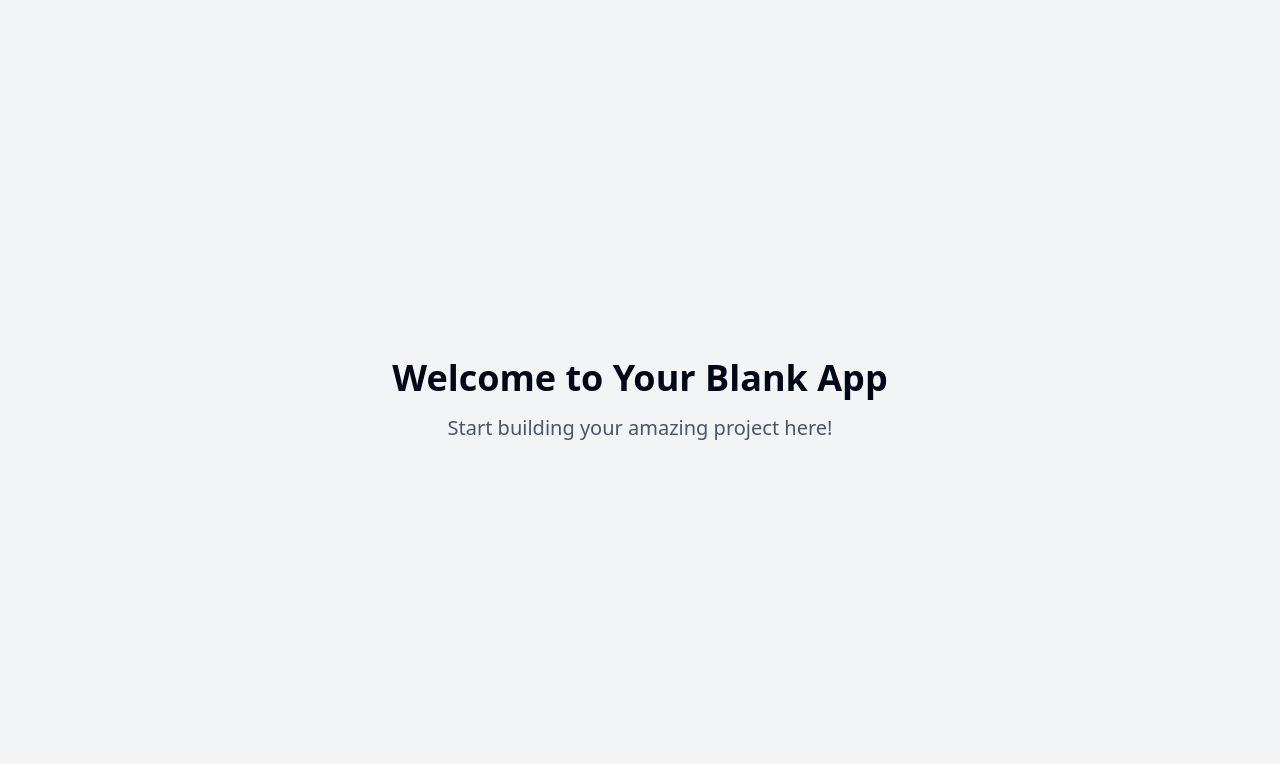
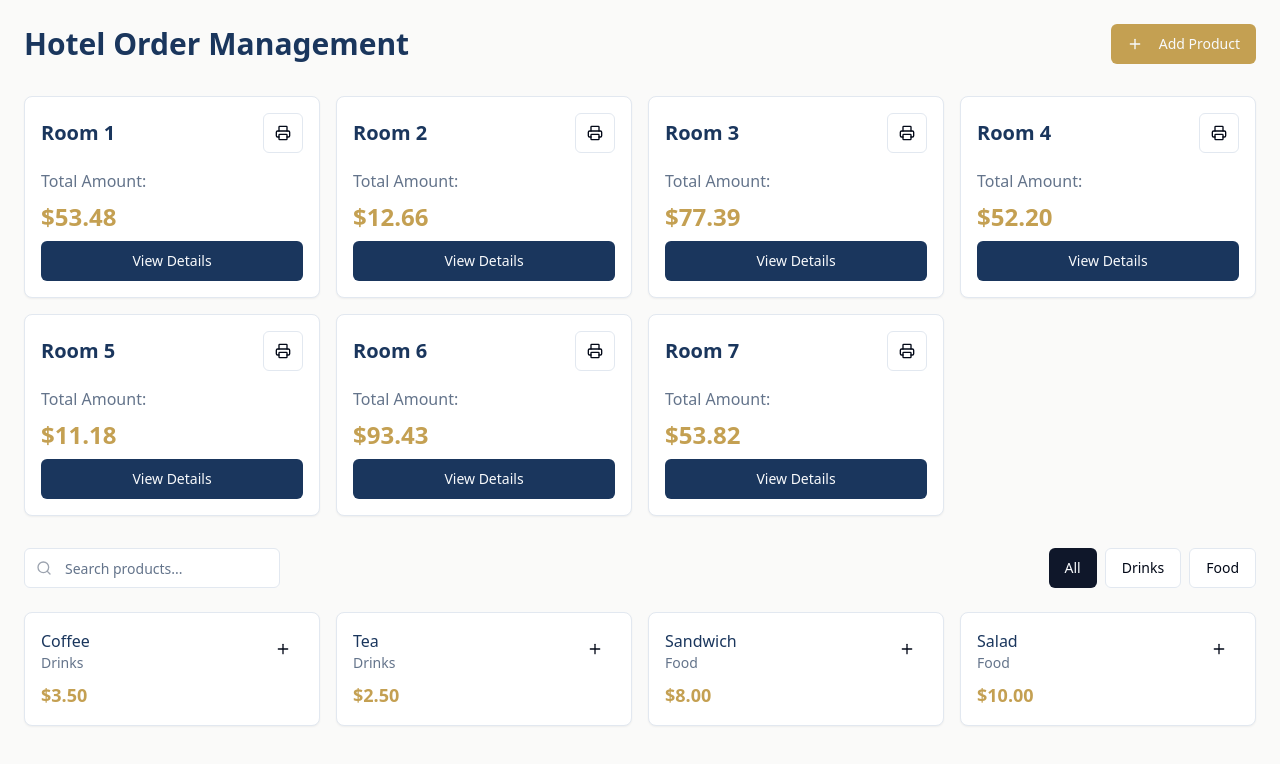
Before and after one commit to moaad007/razal_2.0, a React (Vite) app: page / in a window 1280 px wide. Shown: the top 764 px of the page. Built offline with nearby package versions, Linux system fonts and the light colour scheme.

Commit message:
Add order management app feature
Implement a system for managing hotel room consumptions, allowing waiters to add products from categorized lists to corresponding rooms. Include functionality to view and print bills for each room.
[skip gpt_engineer]

```diff
--- /dev/null
+++ b/src/components/ProductCard.tsx
@@ -0,0 +1,30 @@
+import React from 'react';
+import { Card } from '@/components/ui/card';
+import { Button } from '@/components/ui/button';
+import { PlusIcon } from 'lucide-react';
+
+interface ProductCardProps {
+  name: string;
+  price: number;
+  category: string;
+  onAdd: () => void;
+}
+
+const ProductCard = ({ name, price, category, onAdd }: ProductCardProps) => {
+  return (
+    <Card className="p-4 hover:shadow-lg transition-shadow">
+      <div className="flex justify-between items-start mb-2">
+        <div>
+          <h3 className="font-medium text-hotel-primary">{name}</h3>
+          <p className="text-sm text-hotel-secondary">{category}</p>
+        </div>
+        <Button size="icon" variant="ghost" onClick={onAdd}>
+          <PlusIcon className="h-4 w-4" />
+        </Button>
+      </div>
+      <p className="text-lg font-semibold text-hotel-accent">${price.toFixed(2)}</p>
+    </Card>
+  );
+};
+
+export default ProductCard;
--- /dev/null
+++ b/src/components/RoomCard.tsx
@@ -0,0 +1,33 @@
+import React from 'react';
+import { Card } from '@/components/ui/card';
+import { Button } from '@/components/ui/button';
+import { PrinterIcon } from 'lucide-react';
+
+interface RoomCardProps {
+  roomNumber: number;
+  totalAmount: number;
+  onViewDetails: () => void;
+  onPrintBill: () => void;
+}
+
+const RoomCard = ({ roomNumber, totalAmount, onViewDetails, onPrintBill }: RoomCardProps) => {
+  return (
+    <Card className="p-4 hover:shadow-lg transition-shadow">
+      <div className="flex justify-between items-center mb-4">
+        <h3 className="text-xl font-semibold text-hotel-primary">Room {roomNumber}</h3>
+        <Button variant="outline" size="icon" onClick={onPrintBill}>
+          <PrinterIcon className="h-4 w-4" />
+        </Button>
+      </div>
+      <div className="space-y-2">
+        <p className="text-hotel-secondary">Total Amount:</p>
+        <p className="text-2xl font-bold text-hotel-accent">${totalAmount.toFixed(2)}</p>
+        <Button className="w-full bg-hotel-primary hover:bg-hotel-primary/90" onClick={onViewDetails}>
+          View Details
+        </Button>
+      </div>
+    </Card>
+  );
+};
+
+export default RoomCard;
--- a/src/pages/Index.tsx
+++ b/src/pages/Index.tsx
@@ -1,11 +1,102 @@
-// Update this page (the content is just a fallback if you fail to update the page)
+import React, { useState } from 'react';
+import RoomCard from '@/components/RoomCard';
+import ProductCard from '@/components/ProductCard';
+import { Button } from '@/components/ui/button';
+import { Input } from '@/components/ui/input';
+import { PlusIcon, SearchIcon } from 'lucide-react';
+
+// Mock data - replace with real data later
+const mockProducts = [
+  { id: 1, name: "Coffee", price: 3.50, category: "Drinks" },
+  { id: 2, name: "Tea", price: 2.50, category: "Drinks" },
+  { id: 3, name: "Sandwich", price: 8.00, category: "Food" },
+  { id: 4, name: "Salad", price: 10.00, category: "Food" },
+];
+
+const mockRooms = Array.from({ length: 7 }, (_, i) => ({
+  roomNumber: i + 1,
+  totalAmount: Math.random() * 100,
+}));
 
 const Index = () => {
+  const [selectedCategory, setSelectedCategory] = useState<string | null>(null);
+  const [searchQuery, setSearchQuery] = useState("");
+
+  const categories = Array.from(new Set(mockProducts.map(p => p.category)));
+
+  const filteredProducts = mockProducts.filter(product =>
+    (!selectedCategory || product.category === selectedCategory) &&
+    (!searchQuery || product.name.toLowerCase().includes(searchQuery.toLowerCase()))
+  );
+
   return (
-    <div className="min-h-screen flex items-center justify-center bg-gray-100">
-      <div className="text-center">
-        <h1 className="text-4xl font-bold mb-4">Welcome to Your Blank App</h1>
-        <p className="text-xl text-gray-600">Start building your amazing project here!</p>
+    <div className="min-h-screen bg-hotel-background p-6">
+      <div className="max-w-7xl mx-auto space-y-8">
+        {/* Header */}
+        <div className="flex justify-between items-center">
+          <h1 className="text-3xl font-bold text-hotel-primary">Hotel Order Management</h1>
+          <Button className="bg-hotel-accent hover:bg-hotel-accent/90">
+            <PlusIcon className="h-4 w-4 mr-2" />
+            Add Product
+          </Button>
+        </div>
+
+        {/* Rooms Grid */}
+        <div className="grid grid-cols-1 md:grid-cols-2 lg:grid-cols-4 gap-4">
+          {mockRooms.map((room) => (
+            <RoomCard
+              key={room.roomNumber}
+              roomNumber={room.roomNumber}
+              totalAmount={room.totalAmount}
+              onViewDetails={() => console.log(`View details for room ${room.roomNumber}`)}
+              onPrintBill={() => console.log(`Print bill for room ${room.roomNumber}`)}
+            />
+          ))}
+        </div>
+
+        {/* Products Section */}
+        <div className="space-y-6">
+          <div className="flex flex-col sm:flex-row justify-between items-start sm:items-center gap-4">
+            <div className="relative w-full sm:w-64">
+              <SearchIcon className="absolute left-3 top-1/2 transform -translate-y-1/2 text-gray-400 h-4 w-4" />
+              <Input
+                className="pl-10"
+                placeholder="Search products..."
+                value={searchQuery}
+                onChange={(e) => setSearchQuery(e.target.value)}
+              />
+            </div>
+            <div className="flex gap-2 overflow-x-auto w-full sm:w-auto">
+              <Button
+                variant={selectedCategory === null ? "default" : "outline"}
+                onClick={() => setSelectedCategory(null)}
+              >
+                All
+              </Button>
+              {categories.map((category) => (
+                <Button
+                  key={category}
+                  variant={selectedCategory === category ? "default" : "outline"}
+                  onClick={() => setSelectedCategory(category)}
+                >
+                  {category}
+                </Button>
+              ))}
+            </div>
+          </div>
+
+          <div className="grid grid-cols-1 md:grid-cols-3 lg:grid-cols-4 gap-4">
+            {filteredProducts.map((product) => (
+              <ProductCard
+                key={product.id}
+                name={product.name}
+                price={product.price}
+                category={product.category}
+                onAdd={() => console.log(`Add ${product.name} to order`)}
+              />
+            ))}
+          </div>
+        </div>
       </div>
     </div>
   );
--- a/tailwind.config.ts
+++ b/tailwind.config.ts
@@ -12,85 +12,74 @@ export default {
   theme: {
     container: {
       center: true,
-			padding: '2rem',
+      padding: "2rem",
       screens: {
-				'2xl': '1400px'
-			}
+        "2xl": "1400px",
+      },
     },
     extend: {
       colors: {
-				border: 'hsl(var(--border))',
-				input: 'hsl(var(--input))',
-				ring: 'hsl(var(--ring))',
-				background: 'hsl(var(--background))',
-				foreground: 'hsl(var(--foreground))',
+        border: "hsl(var(--border))",
+        input: "hsl(var(--input))",
+        ring: "hsl(var(--ring))",
+        background: "hsl(var(--background))",
+        foreground: "hsl(var(--foreground))",
+        hotel: {
+          primary: "#1a365d",
+          secondary: "#64748b",
+          accent: "#c4a052",
+          success: "#84cc16",
+          background: "#fafaf9",
+        },
         primary: {
-					DEFAULT: 'hsl(var(--primary))',
-					foreground: 'hsl(var(--primary-foreground))'
+          DEFAULT: "hsl(var(--primary))",
+          foreground: "hsl(var(--primary-foreground))",
         },
         secondary: {
-					DEFAULT: 'hsl(var(--secondary))',
-					foreground: 'hsl(var(--secondary-foreground))'
+          DEFAULT: "hsl(var(--secondary))",
+          foreground: "hsl(var(--secondary-foreground))",
         },
         destructive: {
-					DEFAULT: 'hsl(var(--destructive))',
-					foreground: 'hsl(var(--destructive-foreground))'
+          DEFAULT: "hsl(var(--destructive))",
+          foreground: "hsl(var(--destructive-foreground))",
         },
         muted: {
-					DEFAULT: 'hsl(var(--muted))',
-					foreground: 'hsl(var(--muted-foreground))'
+          DEFAULT: "hsl(var(--muted))",
+          foreground: "hsl(var(--muted-foreground))",
         },
         accent: {
-					DEFAULT: 'hsl(var(--accent))',
-					foreground: 'hsl(var(--accent-foreground))'
+          DEFAULT: "hsl(var(--accent))",
+          foreground: "hsl(var(--accent-foreground))",
         },
         popover: {
-					DEFAULT: 'hsl(var(--popover))',
-					foreground: 'hsl(var(--popover-foreground))'
+          DEFAULT: "hsl(var(--popover))",
+          foreground: "hsl(var(--popover-foreground))",
         },
         card: {
-					DEFAULT: 'hsl(var(--card))',
-					foreground: 'hsl(var(--card-foreground))'
+          DEFAULT: "hsl(var(--card))",
+          foreground: "hsl(var(--card-foreground))",
         },
-				sidebar: {
-					DEFAULT: 'hsl(var(--sidebar-background))',
-					foreground: 'hsl(var(--sidebar-foreground))',
-					primary: 'hsl(var(--sidebar-primary))',
-					'primary-foreground': 'hsl(var(--sidebar-primary-foreground))',
-					accent: 'hsl(var(--sidebar-accent))',
-					'accent-foreground': 'hsl(var(--sidebar-accent-foreground))',
-					border: 'hsl(var(--sidebar-border))',
-					ring: 'hsl(var(--sidebar-ring))'
-				}
       },
       borderRadius: {
-				lg: 'var(--radius)',
-				md: 'calc(var(--radius) - 2px)',
-				sm: 'calc(var(--radius) - 4px)'
+        lg: "var(--radius)",
+        md: "calc(var(--radius) - 2px)",
+        sm: "calc(var(--radius) - 4px)",
       },
       keyframes: {
-				'accordion-down': {
-					from: {
-						height: '0'
+        "accordion-down": {
+          from: { height: "0" },
+          to: { height: "var(--radix-accordion-content-height)" },
         },
-					to: {
-						height: 'var(--radix-accordion-content-height)'
-					}
+        "accordion-up": {
+          from: { height: "var(--radix-accordion-content-height)" },
+          to: { height: "0" },
         },
-				'accordion-up': {
-					from: {
-						height: 'var(--radix-accordion-content-height)'
-					},
-					to: {
-						height: '0'
-					}
-				}
       },
       animation: {
-				'accordion-down': 'accordion-down 0.2s ease-out',
-				'accordion-up': 'accordion-up 0.2s ease-out'
-			}
-		}
+        "accordion-down": "accordion-down 0.2s ease-out",
+        "accordion-up": "accordion-up 0.2s ease-out",
+      },
+    },
   },
   plugins: [require("tailwindcss-animate")],
 } satisfies Config;
```
Lines whose indentation alone changed are shown as unchanged.
